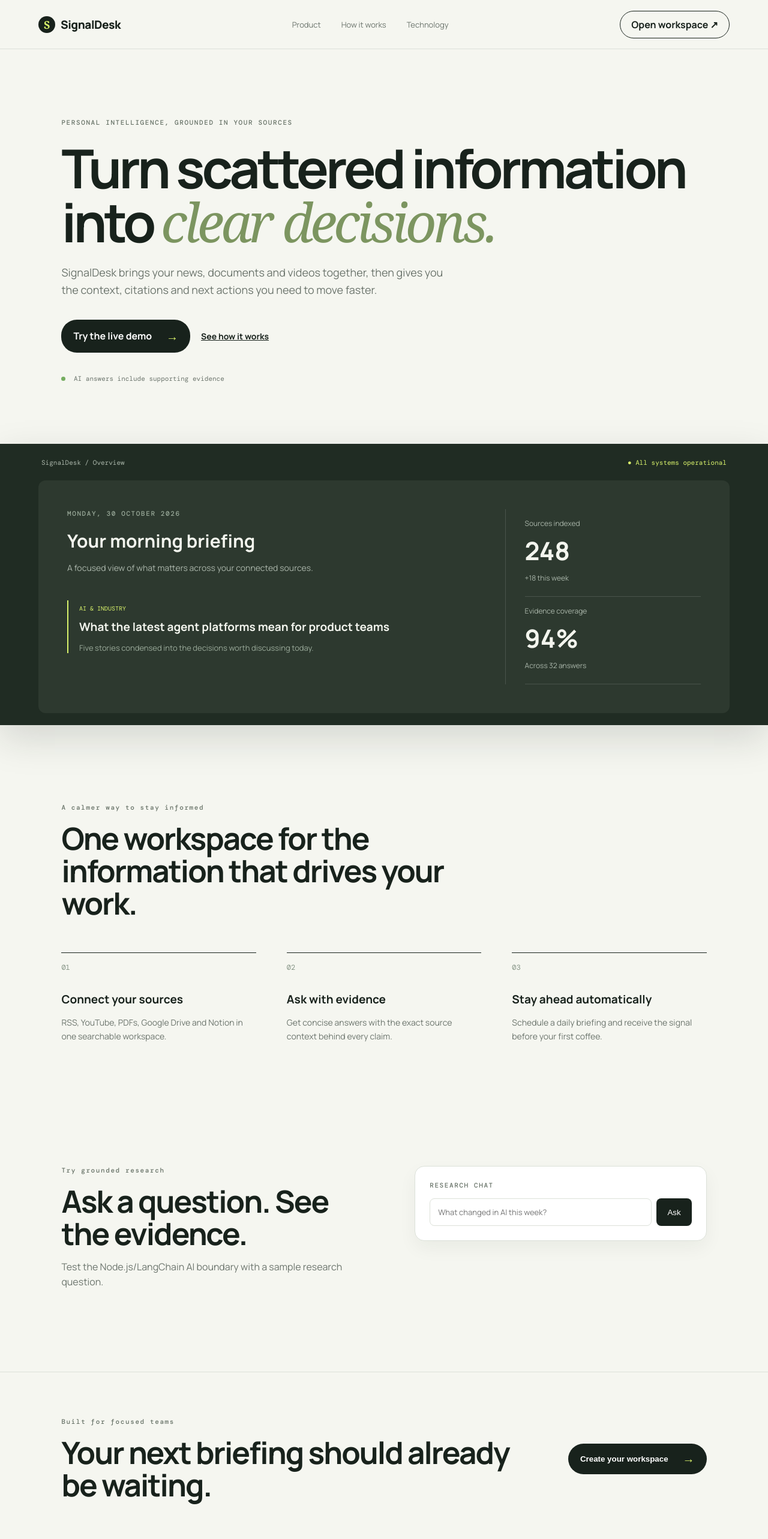
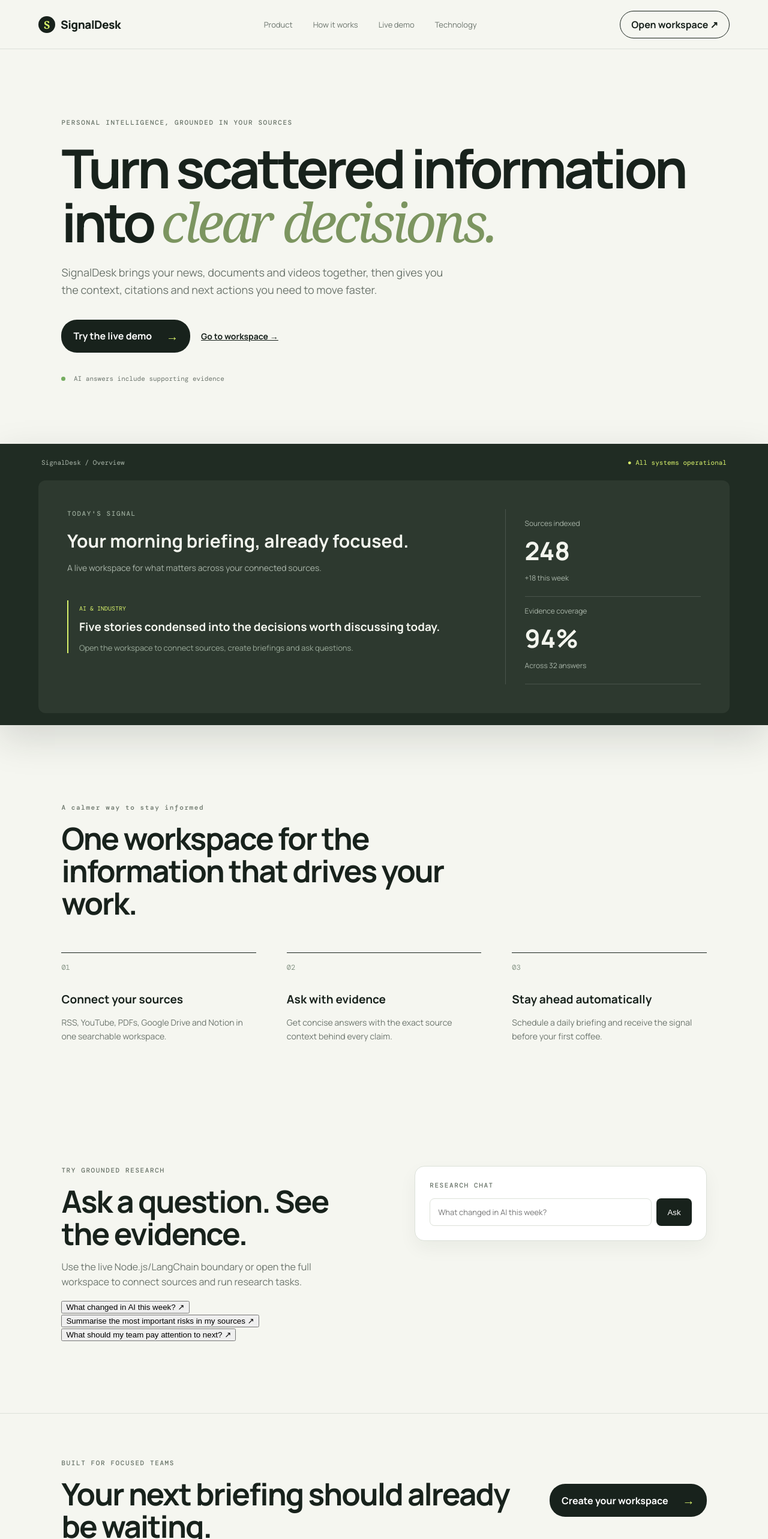
Before and after one commit to GauravM19/SignalDesk_AI, a Next.js app in the folder frontend/: page / in a window 1280 px wide. Shown: the top 2566 px of the page at 60% size. Built offline with nearby package versions, Linux system fonts and the light colour scheme.

Commit message:
Make landing page interactive and task-focused

```diff
--- a/frontend/app/page.tsx
+++ b/frontend/app/page.tsx
@@ -8,24 +8,64 @@ const features = [
   ['03', 'Stay ahead automatically', 'Schedule a daily briefing and receive the signal before your first coffee.']
 ];
 
+const prompts = [
+  'What changed in AI this week?',
+  'Summarise the most important risks in my sources',
+  'What should my team pay attention to next?'
+];
+
 export default function Home() {
   const [question, setQuestion] = useState('');
   const [answer, setAnswer] = useState<string | null>(null);
+  const [loading, setLoading] = useState(false);
+
   const ask = async () => {
-    if (!question.trim()) return;
+    if (!question.trim() || loading) return;
+    setLoading(true);
+    setAnswer(null);
     try {
-      const res = await fetch(`${process.env.NEXT_PUBLIC_AI_URL || 'http://localhost:4000'}/ai/chat`, { method: 'POST', headers: { 'content-type': 'application/json' }, body: JSON.stringify({ question }) });
+      const res = await fetch(`${process.env.NEXT_PUBLIC_AI_URL || 'http://localhost:4000'}/ai/chat`, {
+        method: 'POST',
+        headers: { 'content-type': 'application/json' },
+        body: JSON.stringify({ question: question.trim() })
+      });
       const data = await res.json();
-      setAnswer(data.answer);
-    } catch { setAnswer('Demo mode is ready. Start the AI service to receive a grounded answer.'); }
+      setAnswer(data.answer || data.message || 'SignalDesk could not find an answer yet.');
+    } catch {
+      setAnswer('Demo mode is ready. Start the Node AI service to receive a grounded answer.');
+    } finally {
+      setLoading(false);
+    }
   };
+
   return <main>
-    <nav className="nav"><div className="brand"><span className="brand-mark">S</span> SignalDesk</div><div className="nav-links"><a href="#product">Product</a><a href="#workflow">How it works</a><a href="#tech">Technology</a></div><a className="nav-button" href="/dashboard">Open workspace ↗</a></nav>
-    <section className="hero"><div className="eyebrow">PERSONAL INTELLIGENCE, GROUNDED IN YOUR SOURCES</div><h1>Turn scattered information into <em>clear decisions.</em></h1><p className="hero-copy">SignalDesk brings your news, documents and videos together, then gives you the context, citations and next actions you need to move faster.</p><div className="hero-actions"><a className="primary" href="#demo">Try the live demo <span>→</span></a><a className="secondary" href="#workflow">See how it works</a></div><div className="hero-note"><span className="pulse"></span> AI answers include supporting evidence</div></section>
-    <section className="dashboard-preview"><div className="preview-top"><span>SignalDesk / Overview</span><span className="status">● All systems operational</span></div><div className="preview-grid"><div className="preview-main"><div className="small-label">MONDAY, 30 OCTOBER 2026</div><h3>Your morning briefing</h3><p className="muted">A focused view of what matters across your connected sources.</p><div className="story"><span className="story-tag">AI &amp; INDUSTRY</span><strong>What the latest agent platforms mean for product teams</strong><p>Five stories condensed into the decisions worth discussing today.</p></div></div><div className="preview-side"><div className="metric"><span>Sources indexed</span><strong>248</strong><small>+18 this week</small></div><div className="metric"><span>Evidence coverage</span><strong>94%</strong><small>Across 32 answers</small></div></div></div></section>
-    <section id="workflow" className="feature-section"><div className="section-kicker">A calmer way to stay informed</div><h2>One workspace for the information that drives your work.</h2><div className="feature-grid">{features.map(([n,t,d]) => <div className="feature" key={n}><div className="feature-no">{n}</div><h3>{t}</h3><p>{d}</p></div>)}</div></section>
-    <section id="demo" className="demo-section"><div><div className="section-kicker">Try grounded research</div><h2>Ask a question. See the evidence.</h2><p>Test the Node.js/LangChain AI boundary with a sample research question.</p></div><div className="chat-card"><div className="chat-label">RESEARCH CHAT</div><div className="question-row"><input value={question} onChange={e => setQuestion(e.target.value)} placeholder="What changed in AI this week?" onKeyDown={e => e.key === 'Enter' && ask()} /><button onClick={ask}>Ask</button></div>{answer && <div className="answer"><strong>SignalDesk answer</strong><p>{answer}</p><span>⌁ Sources attached in workspace</span></div>}</div></section>
-    <section id="product" className="cta"><div><div className="section-kicker">Built for focused teams</div><h2>Your next briefing should already be waiting.</h2></div><button className="primary">Create your workspace <span>→</span></button></section>
+    <nav className="nav">
+      <a className="brand" href="/"><span className="brand-mark">S</span> SignalDesk</a>
+      <div className="nav-links"><a href="#product">Product</a><a href="#workflow">How it works</a><a href="#demo">Live demo</a><a href="#tech">Technology</a></div>
+      <a className="nav-button" href="/dashboard">Open workspace ↗</a>
+    </nav>
+
+    <section className="hero">
+      <div className="eyebrow">PERSONAL INTELLIGENCE, GROUNDED IN YOUR SOURCES</div>
+      <h1>Turn scattered information into <em>clear decisions.</em></h1>
+      <p className="hero-copy">SignalDesk brings your news, documents and videos together, then gives you the context, citations and next actions you need to move faster.</p>
+      <div className="hero-actions"><a className="primary" href="#demo">Try the live demo <span>→</span></a><a className="secondary" href="/dashboard">Go to workspace →</a></div>
+      <div className="hero-note"><span className="pulse"></span> AI answers include supporting evidence</div>
+    </section>
+
+    <section className="dashboard-preview">
+      <div className="preview-top"><span>SignalDesk / Overview</span><span className="status">● All systems operational</span></div>
+      <div className="preview-grid"><div className="preview-main"><div className="small-label">TODAY'S SIGNAL</div><h3>Your morning briefing, already focused.</h3><p className="muted">A live workspace for what matters across your connected sources.</p><div className="story"><span className="story-tag">AI &amp; INDUSTRY</span><strong>Five stories condensed into the decisions worth discussing today.</strong><p>Open the workspace to connect sources, create briefings and ask questions.</p></div></div><div className="preview-side"><div className="metric"><span>Sources indexed</span><strong>248</strong><small>+18 this week</small></div><div className="metric"><span>Evidence coverage</span><strong>94%</strong><small>Across 32 answers</small></div></div></div>
+    </section>
+
+    <section id="workflow" className="feature-section"><div className="section-kicker">A calmer way to stay informed</div><h2>One workspace for the information that drives your work.</h2><div className="feature-grid">{features.map(([n, t, d]) => <div className="feature" key={n}><div className="feature-no">{n}</div><h3>{t}</h3><p>{d}</p></div>)}</div></section>
+
+    <section id="demo" className="demo-section">
+      <div><div className="section-kicker">TRY GROUNDED RESEARCH</div><h2>Ask a question. See the evidence.</h2><p>Use the live Node.js/LangChain boundary or open the full workspace to connect sources and run research tasks.</p><div className="prompt-list">{prompts.map(prompt => <button key={prompt} className="prompt-chip" onClick={() => setQuestion(prompt)}>{prompt} <span>↗</span></button>)}</div></div>
+      <div className="chat-card"><div className="chat-label">RESEARCH CHAT</div><div className="question-row"><input value={question} onChange={e => setQuestion(e.target.value)} placeholder="What changed in AI this week?" onKeyDown={e => e.key === 'Enter' && ask()} /><button onClick={ask} disabled={loading}>{loading ? '...' : 'Ask'}</button></div>{answer && <div className="answer"><strong>SignalDesk answer</strong><p>{answer}</p><span>⌁ Sources attached in workspace</span></div>}</div>
+    </section>
+
+    <section id="product" className="cta"><div><div className="section-kicker">BUILT FOR FOCUSED TEAMS</div><h2>Your next briefing should already be waiting.</h2></div><a className="primary" href="/dashboard">Create your workspace <span>→</span></a></section>
     <footer><span>© 2026 SignalDesk AI</span><span id="tech">Next.js · Java · Node.js · LangChain · PostgreSQL</span></footer>
   </main>;
 }
```
